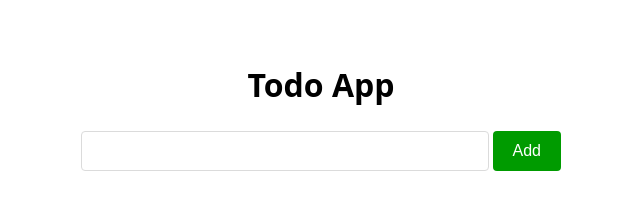
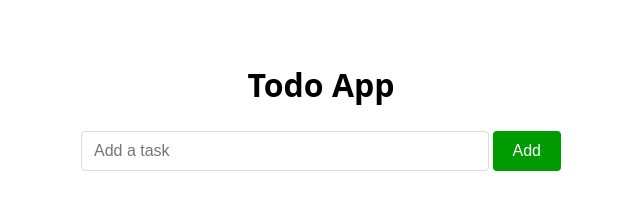
Before and after one commit to Kummirai/react-todo-app, a React (Vite) app: page / in a window 1280 px wide. Shown: the top 213 px of the page, without its empty margins (319-959 px from the left). Built offline with nearby package versions, Linux system fonts and the light colour scheme.

Commit message:
add task completion toggle with visual styling

```diff
--- a/src/App.jsx
+++ b/src/App.jsx
@@ -8,7 +8,7 @@ function App() {
   );
 
   const handleChange = (e) => {
-    setTask({ id: tasks.length, taskTitle: e.target.value });
+    setTask({ id: tasks.length, taskTitle: e.target.value, isChecked: false });
   };
 
   const handleClick = () => {
@@ -20,6 +20,40 @@ function App() {
     setTask({ taskTitle: "" });
   };
 
+  const handleDelete = (id) => {
+    const updatedTasks = tasks.filter((item) => {
+      return item.id !== id;
+    });
+
+    setTasks(updatedTasks);
+    localStorage.setItem("tasks", JSON.stringify(updatedTasks));
+  };
+
+  const handleCheck = (id) => {
+    const updatedTasks = tasks.map((item) => {
+      if (item.id === id) {
+        return { ...item, isChecked: !item.isChecked };
+      }
+      return item;
+    });
+
+    setTasks(updatedTasks);
+    localStorage.setItem("tasks", JSON.stringify(updatedTasks));
+  };
+
+  const completedStyle = {
+    textDecoration: "line-through",
+    opacity: 0.7,
+    color: "#888",
+    fontStyle: "italic",
+  };
+
+  const activeStyle = {
+    textDecoration: "none",
+    opacity: 1,
+    color: "#000",
+  };
+
   return (
     <>
       <h1>Todo App</h1>
@@ -29,6 +63,7 @@ function App() {
           onChange={(e) => handleChange(e)}
           value={task.taskTitle}
           className="input-field"
+          placeholder="Add a task"
         />
         <button className="btn btn-add" onClick={handleClick}>
           Add
@@ -42,11 +77,22 @@ function App() {
             return (
               <div className="task" key={item.id}>
                 <div className="task-details">
-                  <input type="checkbox" name="" id="" />
-                  <p>{item.taskTitle}</p>
+                  <input
+                    type="checkbox"
+                    checked={item.isChecked || false}
+                    onChange={() => handleCheck(item.id)}
+                  />
+                  <p style={item.isChecked ? completedStyle : activeStyle}>
+                    {item.taskTitle}
+                  </p>
                 </div>
 
-                <button className="btn btn-delete">Delete</button>
+                <button
+                  className="btn btn-delete"
+                  onClick={() => handleDelete(item.id)}
+                >
+                  Delete
+                </button>
               </div>
             );
           })
```
